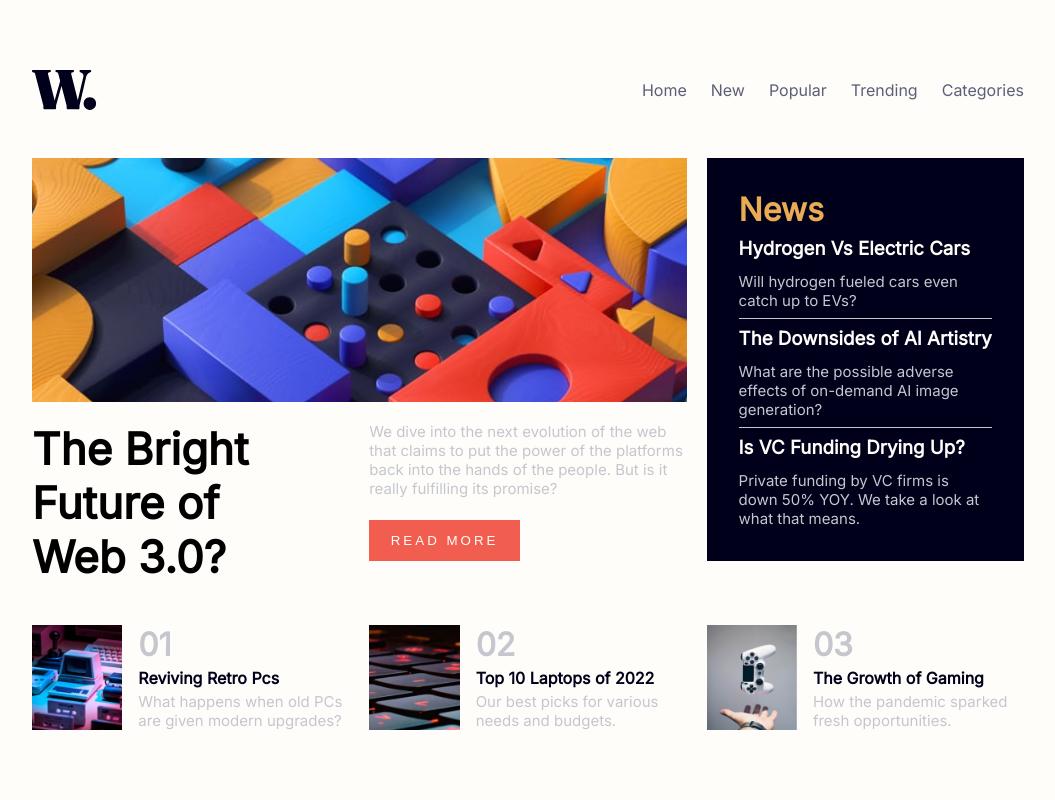
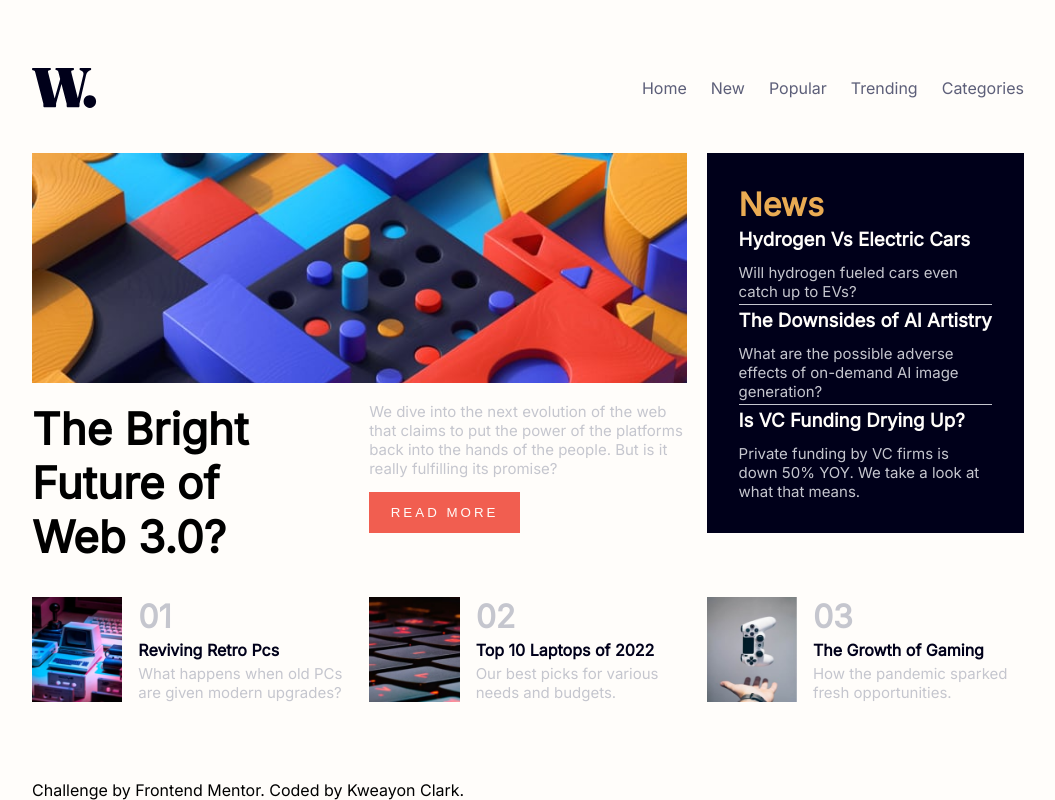
Before and after one commit to kwe92/News-HomePage-Project, a React (Create React App) app: page / in a window 1280 px wide. Shown: the whole page, without its empty margins (112-1167 px from the left). Built offline with nearby package versions, Linux system fonts and the light colour scheme.

Commit message:
Added Signature

```diff
--- a/src/App.tsx
+++ b/src/App.tsx
@@ -12,6 +12,18 @@ const App = (props: {}) => {
       <Navbar />
       <TopSection />
       <BottomSection />
+      <div
+        style={{
+          //   marginTop: "0rem",
+          position: "relative",
+          top: 50,
+          bottom: 0,
+          right: 0,
+          left: 0,
+        }}
+      >
+        Challenge by Frontend Mentor. Coded by Kweayon Clark.
+      </div>
     </AppContainer>
   );
 };
```
